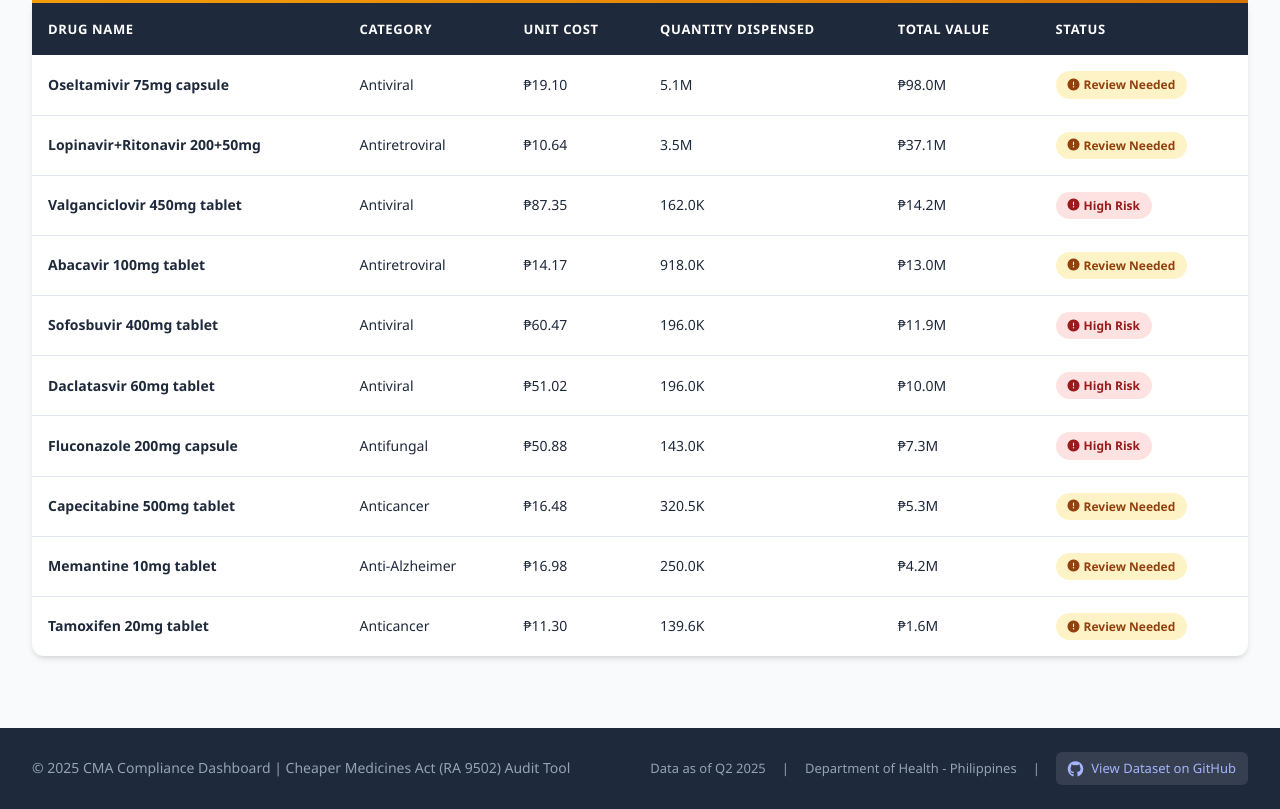
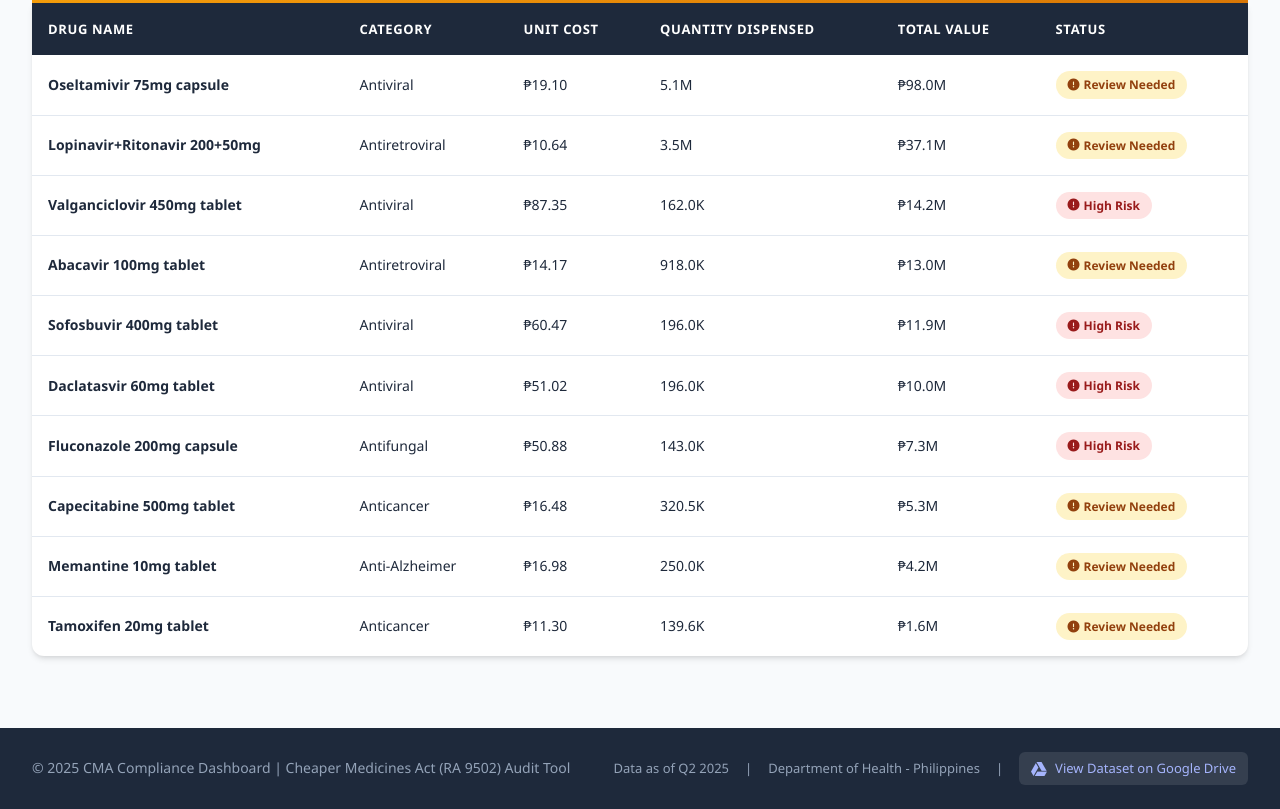
Before and after one commit to leonard538/BrandedVsGeneric_Drug_Prescription_Analysis, a plain HTML site: page index.html in a window 1280 px wide. Shown: the part 1478-2287 px from the top of the page. Drawn offline with nearby package versions, Linux system fonts and the light colour scheme.

Commit message:
added dataset source button

```diff
--- a/index.html
+++ b/index.html
@@ -463,8 +463,8 @@
                 <span>|</span>
                 <span>Department of Health - Philippines</span>
                 <span>|</span>
-                <a href="https://github.com/leonard538/BrandedVsGeneric_Drug_Prescription_Analysis" target="_blank" class="github-link">
-                    <i class="fab fa-github"></i> View Dataset on GitHub
+                <a href="https://drive.google.com/drive/folders/1ajw0vOJHe27rqN4qKCdCgJ6sa9KYy6MF?usp=sharing" target="_blank" class="github-link">
+                    <i class="fab fa-google-drive"></i> View Dataset on Google Drive
                 </a>
             </div>
         </div>
```
